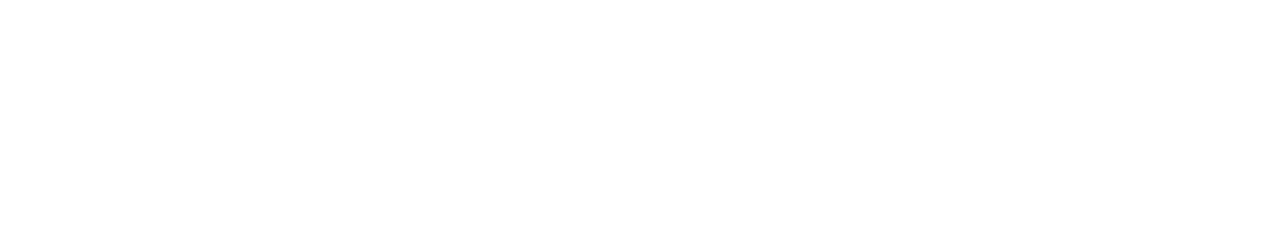
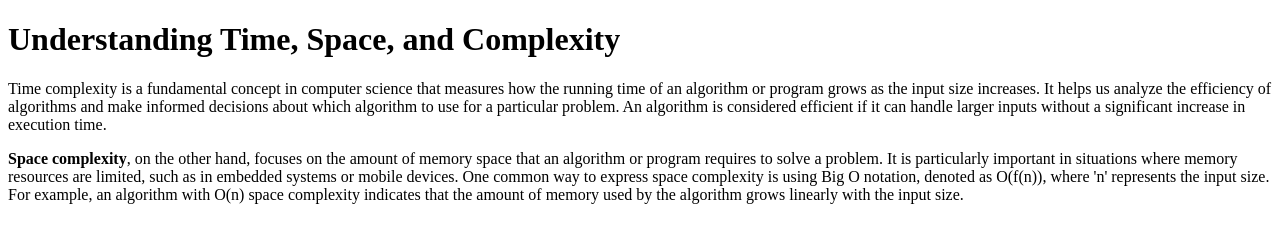
Before and after one commit to acciojob/time-and-space-complexity-Rajasimman-R, a website: page main.html in a window 1280 px wide. Drawn offline with Linux system fonts and the light colour scheme.

Commit message:
created a submission

```diff
--- a/main.html
+++ b/main.html
@@ -8,6 +8,16 @@
 
 <body>
 	<!-- the entire body must be written by student -->
+
+<h1>Understanding Time, Space, and Complexity</h1>
+
+<p>
+  Time complexity is a fundamental concept in computer science that measures how the running time of an algorithm or program grows as the input size increases. It helps us analyze the efficiency of algorithms and make informed decisions about which algorithm to use for a particular problem. An algorithm is considered efficient if it can handle larger inputs without a significant increase in execution time.
+</p>
+
+<p>
+  <b>Space complexity</b>, on the other hand, focuses on the amount of memory space that an algorithm or program requires to solve a problem. It is particularly important in situations where memory resources are limited, such as in embedded systems or mobile devices. One common way to express space complexity is using Big O notation, denoted as O(f(n)), where 'n' represents the input size. For example, an algorithm with O(n) space complexity indicates that the amount of memory used by the algorithm grows linearly with the input size.
+</p>
     <script type="text/javascript" src="./script.js">
 </script>
 
```
